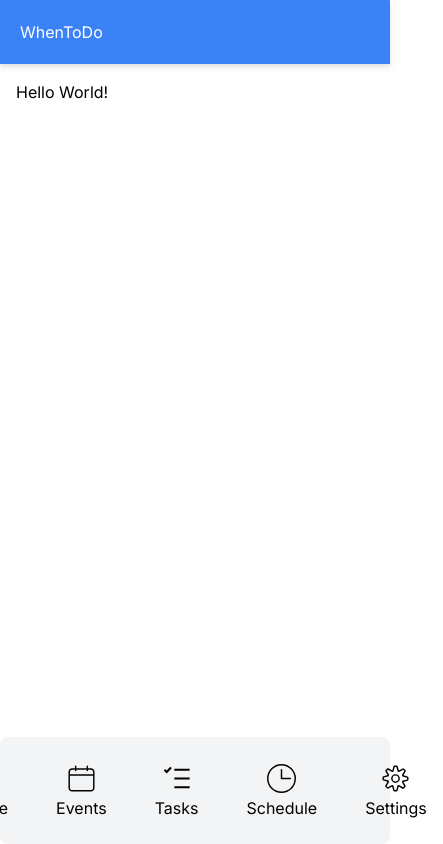
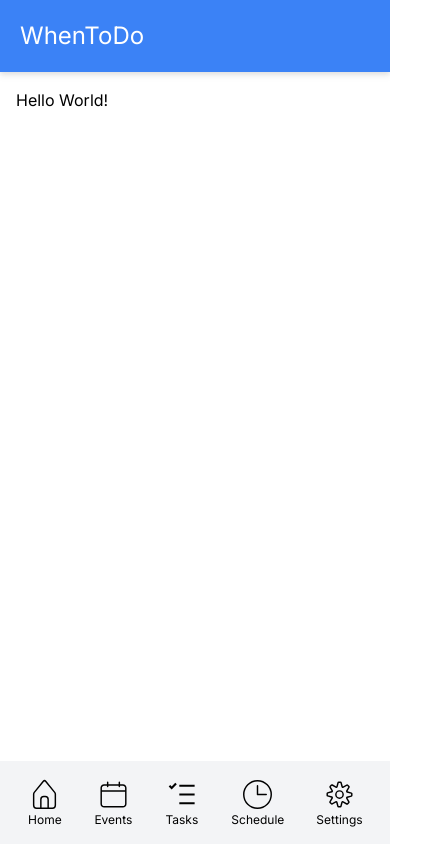
Before and after one commit to cdrice26/when-to-do, a Next.js app: page / in a window 390 px wide. Shown: the whole page, 443 px wide, since content can reach past the window. Built offline with nearby package versions, Linux system fonts and the light colour scheme; what uuid-js would draw is missing.

Commit message:
Fixed navigation bar on mobile

```diff
--- a/package.json
+++ b/package.json
@@ -3,7 +3,7 @@
   "version": "0.1.0",
   "private": true,
   "scripts": {
-    "dev": "next dev",
+    "dev": "next dev -H 0.0.0.0 -p 5173",
     "build": "next build",
     "start": "next start",
     "lint": "next lint"
--- a/src/app/layout.js
+++ b/src/app/layout.js
@@ -9,22 +9,30 @@ import './globals.css';
 const inter = Inter({ subsets: ['latin'] });
 
 export const metadata = {
-  title: 'Create Next App',
-  description: 'Generated by create next app'
+  title: 'WhenToDo',
+  description: 'Simple task scheduler'
 };
 
+/**
+ * Root layout component.
+ *
+ * @param {Object} props - The component props.
+ * @param {React.ReactNode} props.children - The child components.
+ * @return {JSX.Element} The root layout component.
+ */
 export default function RootLayout({ children }) {
   return (
     <html lang='en'>
       <body className={`${inter.className} min-h-screen flex flex-col`}>
         <ContextProvider>
-          <nav className='bg-blue-500 w-full p-5 text-white drop-shadow-md'>
+          <nav className='bg-blue-500 w-full p-5 text-2xl text-white drop-shadow-md sticky top-0'>
             WhenToDo
           </nav>
           <div className='flex-grow flex flex-col-reverse sm:flex-row'>
             <aside
               className='w-full sm:w-[100px] sm:shadow-md flex flex-row space-x-4 sm:space-x-0 sm:space-y-4
-                            justify-center sm:justify-start sm:flex-col p-2 rounded-lg sm:rounded-none bg-gray-100 sm:bg-white'
+                            justify-center sm:justify-start sm:flex-col p-2 bg-gray-100 sm:bg-white
+                            fixed sm:relative bottom-0'
             >
               <NavButton icon={<CiHome size={35} />} text='Home' page='/' />
               <NavButton
--- a/src/components/NavButton.js
+++ b/src/components/NavButton.js
@@ -1,4 +1,5 @@
 import Link from 'next/link';
+import PropTypes from 'prop-types';
 
 /**
  * Renders a button that acts as a navigation link.
@@ -12,10 +13,19 @@ import Link from 'next/link';
 export default function NavButton({ text, page, icon }) {
   return (
     <Link href={page} passHref>
-      <button className='flex flex-col justify-center items-center w-full rounded-lg hover:bg-gray-200 p-4'>
-        {icon}
-        {text}
+      <button
+        className='flex flex-col justify-center items-center flex-grow max-w-[100px] sm:w-full p-2
+                       hover:bg-gray-200 active:bg-gray-300 rounded-lg'
+      >
+        <div className='text-2xl'>{icon}</div>
+        <span className='text-xs md:text-base'>{text}</span>
       </button>
     </Link>
   );
 }
+
+NavButton.propTypes = {
+  text: PropTypes.string.isRequired,
+  page: PropTypes.string.isRequired,
+  icon: PropTypes.node.isRequired
+};
```
